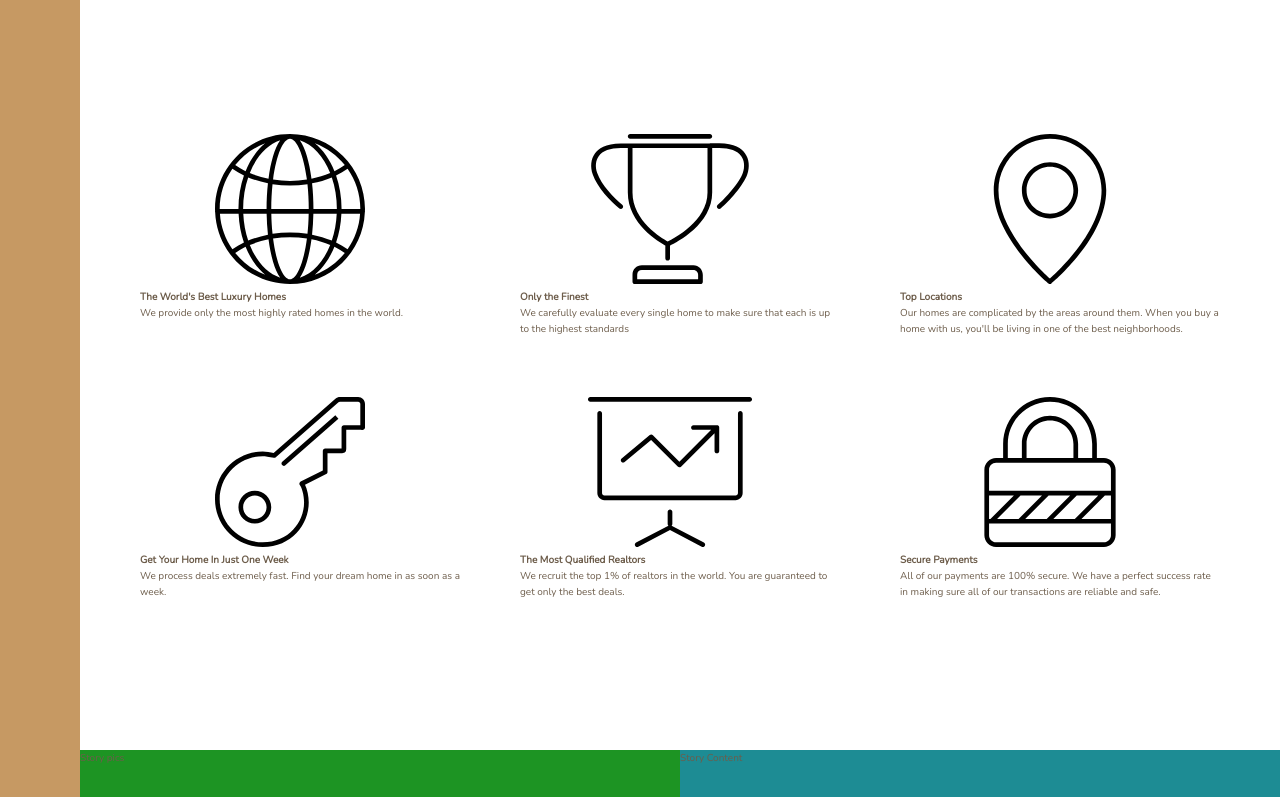
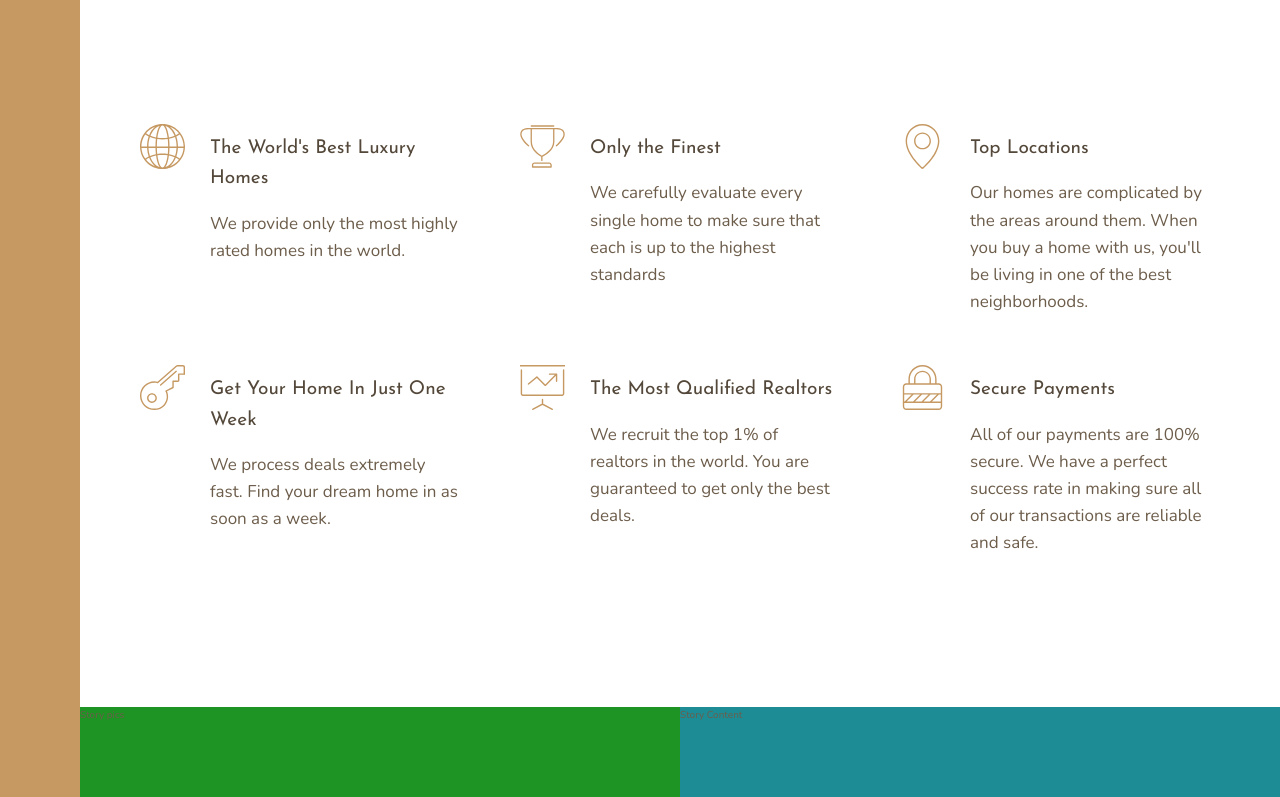
Before and after one commit to SashaPatsel/horizons, a website: page index.html in a window 1280 px wide. Shown: the part 656-1453 px from the top of the page. Drawn offline with nearby package versions, Linux system fonts and the light colour scheme.

Commit message:
finish features section

```diff
--- a/index.html
+++ b/index.html
@@ -29,42 +29,42 @@
                 <svg class="feature__icon">
                     <use xlink:href="img/sprite.svg#icon-global "></use>
                 </svg>
-                <h4 class="heading-4">The World's Best Luxury Homes</h4>
+                <h4 class="heading-4 heading-4--dark">The World's Best Luxury Homes</h4>
                 <p class="feature__text">We provide only the most highly rated homes in the world.</p>
             </div>
             <div class="feature">
                 <svg class="feature__icon">
                     <use xlink:href="img/sprite.svg#icon-trophy"></use>
                 </svg>
-                <h4 class="heading-4">Only the Finest</h4>
+                <h4 class="heading-4 heading-4--dark">Only the Finest</h4>
                 <p class="feature__text">We carefully evaluate every single home to make sure that each is up to the highest standards</p>
             </div>
             <div class="feature">
                 <svg class="feature__icon">
                     <use xlink:href="img/sprite.svg#icon-map-pin"></use>
                 </svg>
-                <h4 class="heading-4">Top Locations</h4>
+                <h4 class="heading-4 heading-4--dark">Top Locations</h4>
                 <p class="feature__text">Our homes are complicated by the areas around them. When you buy a home with us, you'll be living in one of the best neighborhoods.</p>
             </div>
             <div class="feature">
                 <svg class="feature__icon">
                     <use xlink:href="img/sprite.svg#icon-key"></use>
                 </svg>
-                <h4 class="heading-4">Get Your Home In Just One Week</h4>
+                <h4 class="heading-4 heading-4--dark">Get Your Home In Just One Week</h4>
                 <p class="feature__text">We process deals extremely fast. Find your dream home in as soon as a week.</p>
             </div>
             <div class="feature">
                 <svg class="feature__icon">
                     <use xlink:href="img/sprite.svg#icon-presentation"></use>
                 </svg>
-                <h4 class="heading-4">The Most Qualified Realtors</h4>
+                <h4 class="heading-4 heading-4--dark">The Most Qualified Realtors</h4>
                 <p class="feature__text">We recruit the top 1% of realtors in the world. You are guaranteed to get only the best deals.</p>
             </div>
             <div class="feature">
                 <svg class="feature__icon">
                     <use xlink:href="img/sprite.svg#icon-lock"></use>
                 </svg>
-                <h4 class="heading-4">Secure Payments</h4>
+                <h4 class="heading-4 heading-4--dark">Secure Payments</h4>
                 <p class="feature__text">All of our payments are 100% secure. We have a perfect success rate in making sure all of our transactions are reliable and safe.</p>
             </div>
         </section>
--- a/sass/_features.scss
+++ b/sass/_features.scss
@@ -2,6 +2,28 @@
   grid-column: center-start / center-end;
   margin: 15rem 0;
   display: grid;
-  grid-template-columns: repeat(3, 1fr);
+  // grid-template-columns: repeat(3, 1fr);
+  grid-template-columns: repeat(auto-fit, minmax(25rem, 1fr));
   grid-gap: 6rem;
+  align-items: start;
 }
+
+.feature {
+
+  display: grid;
+  grid-template-columns: min-content 1fr;
+  grid-row-gap: 1.5rem;
+  grid-column-gap: 2.5rem;
+
+  &__icon {
+    fill: $color-primary;
+    width: 4.5rem;
+    height: 4.5rem;
+    grid-row: 1 / span 2;
+    transform: translateY(-1rem);
+  }
+
+  &__text {
+    font-size: 1.7rem;
+  }
+}
--- a/sass/_typography.scss
+++ b/sass/_typography.scss
@@ -0,0 +1,33 @@
+%heading {
+  font-family: $font-display;
+  font-weight: 400;
+}
+
+.heading {
+
+  &-1 {
+    @extend %heading;
+  }
+
+  &-2 {
+    @extend %heading;
+  }
+
+  &-3 {
+    @extend %heading;
+  }
+
+  &-4 {
+    @extend %heading;
+    font-size: 1.9rem;
+
+    &--light {
+      color: $color-grey-light-1;
+    }
+
+    &--dark {
+      color: $color-grey-dark-1;
+    }
+  }
+
+}
```
Also changed, not shown: css/style.css.
